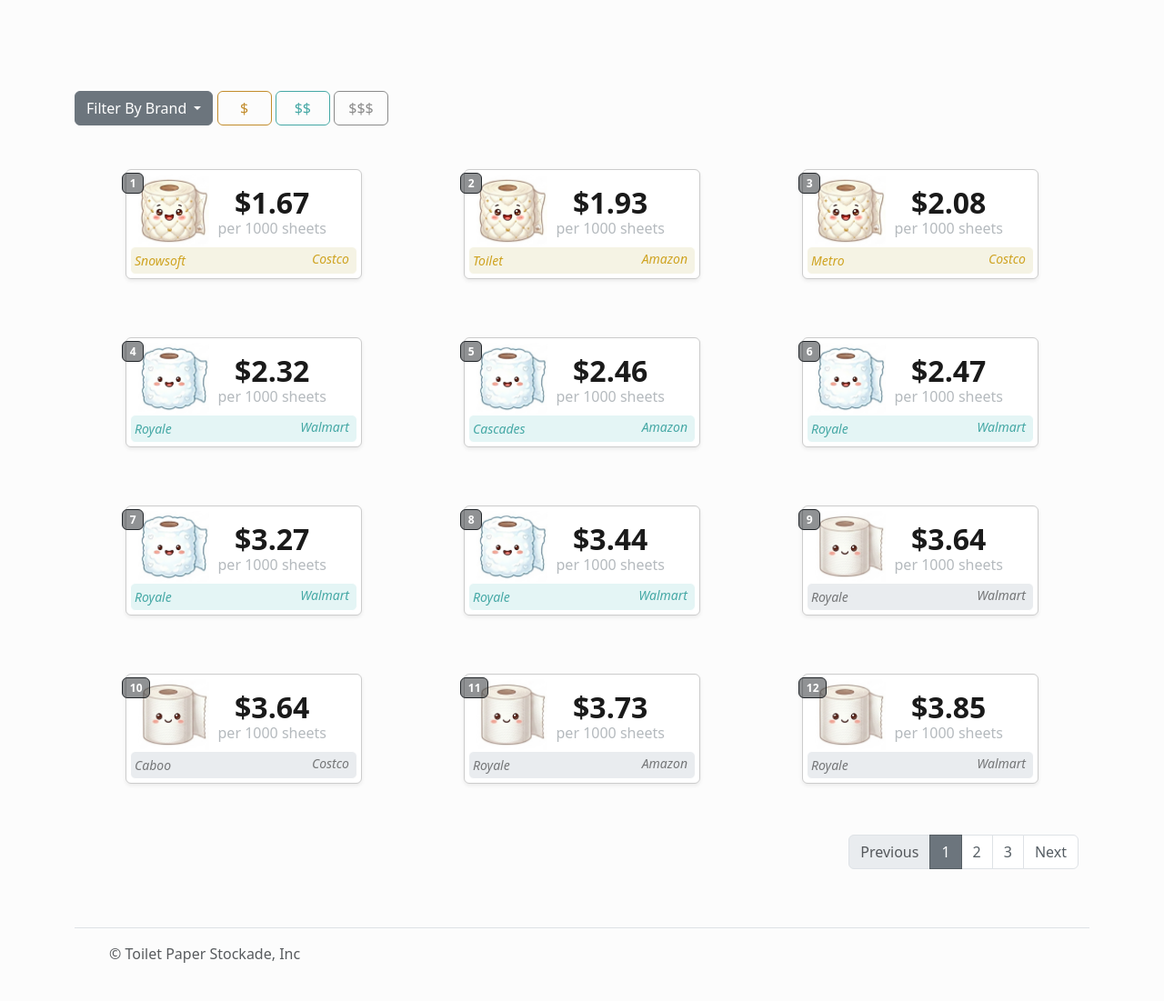
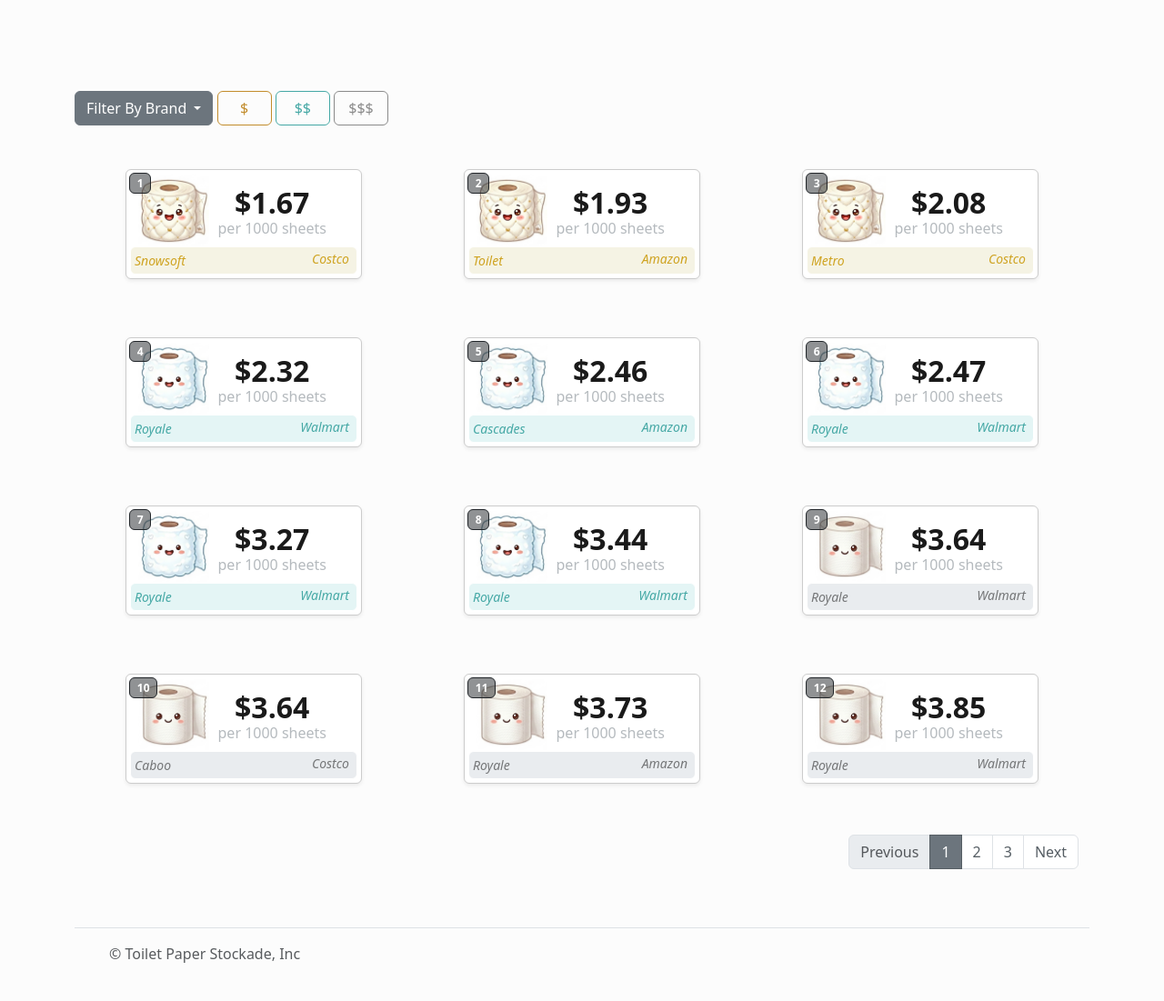
Before and after one commit to dogbogwog/toilet-paper-tracker, a Flask app: page /1 in a window 1280 px wide. Shown: the part 179-1280 px from the top of the page at 91% size. Run offline with Flask 3, Linux system fonts and the light colour scheme; some libraries are stand-ins or nearby versions; some web fonts are replaced.

Commit message:
alignments done

```diff
--- a/templates/partials/stock.html
+++ b/templates/partials/stock.html
@@ -6,10 +6,11 @@
                 {% set second_best_price = 3.5 %}
 
                 <div class="z-0 col-6 col-sm-5 col-md-5 col-lg-4 col-xl-4 col-xxl-3 py-2 px-xs-0 px-xl-5 px-xxl-4 ">
-<!--                    {% if (item.price_per_thousand_sheets|float) <= best_price %}${% elif (item.price_per_thousand_sheets|float) <= second_best_price %}$${% else %}$$${% endif %}-->
-                    <div class="badge position-absolute rounded text-white border bg-opacity-50 mx-4 mx-sm-1 my-2 my-sm-1 z-2 border-dark bg-dark" >{{ loop.index }}</div>
+                    <div class="mx-3 mx-sm-1 mx-lg-3 mx-xl-2 mx-md-1">
+                        <div class="badge position-absolute rounded text-white border m-1 bg-opacity-50 z-2 border-dark bg-dark" >{{ loop.index }}</div>
+                    </div>
 
-                    <a class="btn mb-5 mx-3 mx-sm-1 mx-lg-3 mx-xl-2 mx-md-1 p-1 my-xs-5 shadow-sm {% if (item.price_per_thousand_sheets|float) <= best_price %} btn-custom-best {% elif (item.price_per_thousand_sheets|float) <= second_best_price %}btn-custom-second-best {% else %} btn-custom-default {% endif %}" style="max-width: 330px;" href={{item.link}} target="_blank" role="button">
+                    <a class="btn mb-5 shadow-sm mx-3 mx-sm-1 mx-lg-3 mx-xl-2 mx-md-1 p-1 my-xs-5 {% if (item.price_per_thousand_sheets|float) <= best_price %} btn-custom-best {% elif (item.price_per_thousand_sheets|float) <= second_best_price %}btn-custom-second-best {% else %} btn-custom-default {% endif %}" style="max-width: 330px;" href={{item.link}} target="_blank" role="button">
                         <div class="row g-0">
                             <div class="col-md-4 z-1">
                                 {% if (item.price_per_thousand_sheets|float) < best_price %}
```
